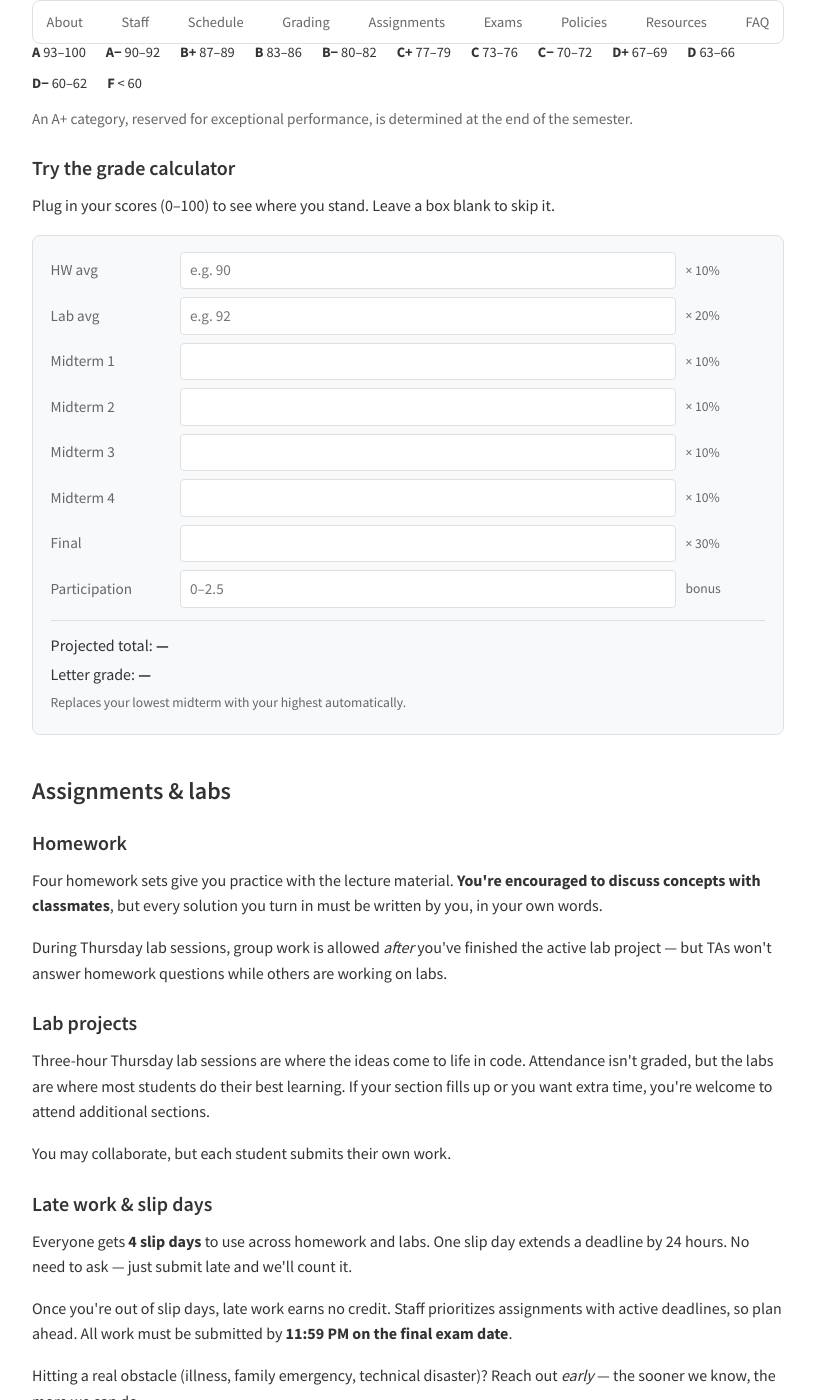
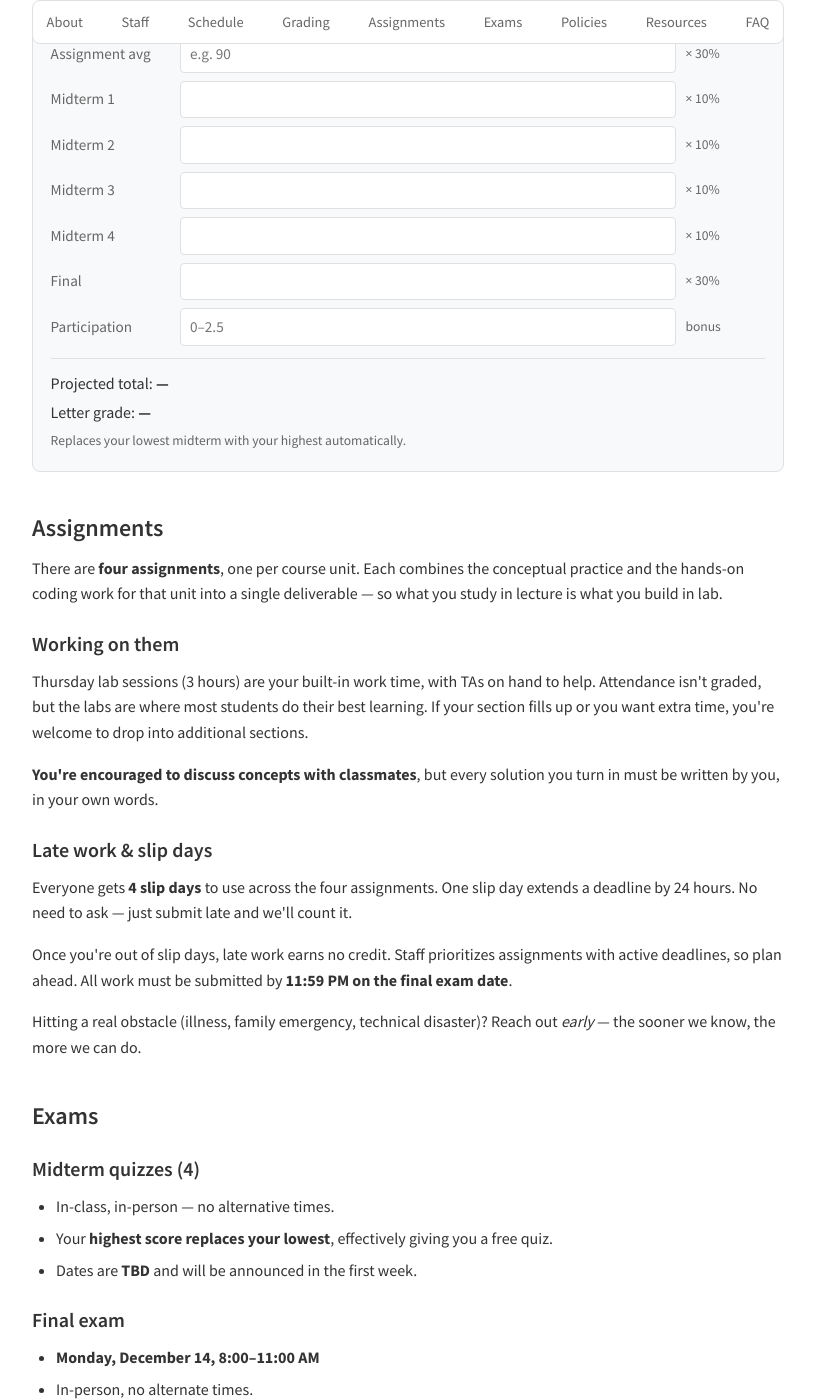
Before and after one commit to rossgreer/rossgreer.github.io, a Jekyll site: the page built from cse185.md, in a window 1280 px wide and 1400 px high, scrolled down 2268 px. Shown: the whole window, without its empty margins (232-1047 px from the left). Built offline with Jekyll 4.4.1, drawn with Linux system fonts in a browser that asks for light colours; some web fonts are replaced; some of the changed text lies outside the part shown.

Commit message:
CSE 185: combine HW/lab into 4 unified assignments, TAs TBD
Merges homework (10%) and lab projects (20%) into a single Assignments
component (4 × 7.5% = 30%). Removes prior TA names — to be announced.

Co-Authored-By: Claude Opus 4.7 <noreply@anthropic.com>

```diff
--- a/cse185.md
+++ b/cse185.md
@@ -35,7 +35,7 @@ permalink: /teaching/cse185/
   <div class="qf-card">
     <div class="qf-label">Slip Days</div>
     <div class="qf-value">4 total</div>
-    <div class="qf-sub">For HW &amp; labs</div>
+    <div class="qf-sub">For assignments</div>
   </div>
   <div class="qf-card">
     <div class="qf-label">Lab</div>
@@ -76,16 +76,9 @@ permalink: /teaching/cse185/
       <div class="staff-detail"><a href="mailto:rossgreer@ucmerced.edu">rossgreer@ucmerced.edu</a></div>
     </div>
     <div class="staff-card">
-      <div class="staff-role">Teaching Assistant</div>
-      <div class="staff-name">Tiancheng Shen</div>
-    </div>
-    <div class="staff-card">
-      <div class="staff-role">Teaching Assistant</div>
-      <div class="staff-name">Fang Chen</div>
-    </div>
-    <div class="staff-card">
-      <div class="staff-role">Teaching Assistant</div>
-      <div class="staff-name">Weijie Lyu</div>
+      <div class="staff-role">Teaching Assistants</div>
+      <div class="staff-name">TBD</div>
+      <div class="staff-detail">Announced before the semester begins</div>
     </div>
   </div>
   <p class="staff-note"><strong>How to reach us:</strong> use <strong>Piazza</strong> for course questions so the whole class benefits. Use email only for private matters (grading concerns, accommodations, personal circumstances).</p>
@@ -93,7 +86,7 @@ permalink: /teaching/cse185/
 
 <section id="schedule" class="syllabus-section">
   <h2>Key dates</h2>
-  <p class="muted">Homework and midterm dates are tentative and will be confirmed in the first week. Final exam date is set by the registrar.</p>
+  <p class="muted">Assignment and midterm dates are tentative and will be confirmed in the first week. Final exam date is set by the registrar.</p>
   <div class="dates-grid">
     <div class="date-item tbd">
       <div class="date-when">TBD</div>
@@ -113,11 +106,7 @@ permalink: /teaching/cse185/
     </div>
     <div class="date-item tbd">
       <div class="date-when">TBD</div>
-      <div class="date-what"><strong>HW 1&ndash;4 due dates</strong></div>
-    </div>
-    <div class="date-item tbd">
-      <div class="date-when">TBD</div>
-      <div class="date-what"><strong>Lab Projects 1&ndash;4 due dates</strong></div>
+      <div class="date-what"><strong>Assignments 1&ndash;4 due dates</strong></div>
     </div>
     <div class="date-item final">
       <div class="date-when">Mon, Dec 14</div>
@@ -131,14 +120,9 @@ permalink: /teaching/cse185/
 
   <div class="grade-breakdown">
     <div class="grade-row">
-      <div class="grade-label">Homework (4 &times; 2.5%)</div>
-      <div class="grade-bar"><div class="grade-fill" style="width:10%"></div></div>
-      <div class="grade-pct">10%</div>
-    </div>
-    <div class="grade-row">
-      <div class="grade-label">Lab Projects (4 &times; 5%)</div>
-      <div class="grade-bar"><div class="grade-fill" style="width:20%"></div></div>
-      <div class="grade-pct">20%</div>
+      <div class="grade-label">Assignments (4 &times; 7.5%)</div>
+      <div class="grade-bar"><div class="grade-fill" style="width:30%"></div></div>
+      <div class="grade-pct">30%</div>
     </div>
     <div class="grade-row">
       <div class="grade-label">Midterm Quizzes (4 &times; 10%)</div>
@@ -179,8 +163,7 @@ permalink: /teaching/cse185/
   <h3>Try the grade calculator</h3>
   <p>Plug in your scores (0&ndash;100) to see where you stand. Leave a box blank to skip it.</p>
   <div class="calc">
-    <div class="calc-row"><label>HW avg</label><input type="number" min="0" max="100" id="calc-hw" placeholder="e.g. 90"><span class="calc-weight">&times; 10%</span></div>
-    <div class="calc-row"><label>Lab avg</label><input type="number" min="0" max="100" id="calc-lab" placeholder="e.g. 92"><span class="calc-weight">&times; 20%</span></div>
+    <div class="calc-row"><label>Assignment avg</label><input type="number" min="0" max="100" id="calc-assign" placeholder="e.g. 90"><span class="calc-weight">&times; 30%</span></div>
     <div class="calc-row"><label>Midterm 1</label><input type="number" min="0" max="100" id="calc-m1"><span class="calc-weight">&times; 10%</span></div>
     <div class="calc-row"><label>Midterm 2</label><input type="number" min="0" max="100" id="calc-m2"><span class="calc-weight">&times; 10%</span></div>
     <div class="calc-row"><label>Midterm 3</label><input type="number" min="0" max="100" id="calc-m3"><span class="calc-weight">&times; 10%</span></div>
@@ -196,18 +179,16 @@ permalink: /teaching/cse185/
 </section>
 
 <section id="assignments" class="syllabus-section">
-  <h2>Assignments &amp; labs</h2>
+  <h2>Assignments</h2>
 
-  <h3>Homework</h3>
-  <p>Four homework sets give you practice with the lecture material. <strong>You're encouraged to discuss concepts with classmates</strong>, but every solution you turn in must be written by you, in your own words.</p>
-  <p>During Thursday lab sessions, group work is allowed <em>after</em> you've finished the active lab project &mdash; but TAs won't answer homework questions while others are working on labs.</p>
+  <p>There are <strong>four assignments</strong>, one per course unit. Each combines the conceptual practice and the hands-on coding work for that unit into a single deliverable &mdash; so what you study in lecture is what you build in lab.</p>
 
-  <h3>Lab projects</h3>
-  <p>Three-hour Thursday lab sessions are where the ideas come to life in code. Attendance isn't graded, but the labs are where most students do their best learning. If your section fills up or you want extra time, you're welcome to attend additional sections.</p>
-  <p>You may collaborate, but each student submits their own work.</p>
+  <h3>Working on them</h3>
+  <p>Thursday lab sessions (3 hours) are your built-in work time, with TAs on hand to help. Attendance isn't graded, but the labs are where most students do their best learning. If your section fills up or you want extra time, you're welcome to drop into additional sections.</p>
+  <p><strong>You're encouraged to discuss concepts with classmates</strong>, but every solution you turn in must be written by you, in your own words.</p>
 
   <h3>Late work &amp; slip days</h3>
-  <p>Everyone gets <strong>4 slip days</strong> to use across homework and labs. One slip day extends a deadline by 24 hours. No need to ask &mdash; just submit late and we'll count it.</p>
+  <p>Everyone gets <strong>4 slip days</strong> to use across the four assignments. One slip day extends a deadline by 24 hours. No need to ask &mdash; just submit late and we'll count it.</p>
   <p>Once you're out of slip days, late work earns no credit. Staff prioritizes assignments with active deadlines, so plan ahead. All work must be submitted by <strong>11:59 PM on the final exam date</strong>.</p>
   <p>Hitting a real obstacle (illness, family emergency, technical disaster)? Reach out <em>early</em> &mdash; the sooner we know, the more we can do.</p>
 </section>
@@ -261,7 +242,7 @@ permalink: /teaching/cse185/
     <p>Not part of participation:</p>
     <ul>
       <li>Filming, photographing, or recording class without permission.</li>
-      <li>Asking homework questions during active lab work time.</li>
+      <li>Disrupting others' work time during lab.</li>
     </ul>
   </details>
 
@@ -318,15 +299,15 @@ permalink: /teaching/cse185/
 
   <details class="faq"><summary>How do I get help when I'm stuck?</summary><p>Post on Piazza first &mdash; classmates and staff respond there, and your question probably helps others too. Come to office hours (Prof. Greer: Wed 5&ndash;6 PM, SE2 209), or grab help during Thursday labs. Email is for private matters.</p></details>
 
-  <details class="faq"><summary>Can I use ChatGPT or Copilot?</summary><p>Not as a solution generator. Pasting AI output as your homework or lab answer counts as an academic integrity violation. Using AI to learn concepts or debug your own code is fine &mdash; the line is what you submit.</p></details>
+  <details class="faq"><summary>Can I use ChatGPT or Copilot?</summary><p>Not as a solution generator. Pasting AI output as your assignment answer counts as an academic integrity violation. Using AI to learn concepts or debug your own code is fine &mdash; the line is what you submit.</p></details>
 
   <details class="faq"><summary>What if I miss a midterm?</summary><p>There are no make-up midterms. The good news: your highest midterm score replaces your lowest, so missing one is effectively your "drop." If something serious happens, contact Prof. Greer right away.</p></details>
 
   <details class="faq"><summary>What if I have a conflict with the final exam?</summary><p>Report it <strong>before the first midterm</strong> so we can plan ahead. The final is December 14, 8&ndash;11 AM. There are no alternate times unless your conflict was reported and approved early.</p></details>
 
-  <details class="faq"><summary>How do slip days work?</summary><p>You get 4 slip days total. Each one extends a homework or lab deadline by 24 hours. Just submit late &mdash; we'll count them automatically. No request needed.</p></details>
+  <details class="faq"><summary>How do slip days work?</summary><p>You get 4 slip days total to spend across the four assignments. Each one extends a deadline by 24 hours. Just submit late &mdash; we'll count them automatically. No request needed.</p></details>
 
-  <details class="faq"><summary>Can I collaborate on homework?</summary><p>You can &mdash; and should &mdash; discuss concepts with other students. But you must write your own solutions in your own words. If you can't explain it to me on the spot, you don't own the solution yet.</p></details>
+  <details class="faq"><summary>Can I collaborate on assignments?</summary><p>You can &mdash; and should &mdash; discuss concepts with other students. But you must write your own solutions in your own words. If you can't explain it to me on the spot, you don't own the solution yet.</p></details>
 
   <details class="faq"><summary>Do I have to come to lecture / lab?</summary><p>Attendance isn't graded, but the lab is where most students cement what they learned in lecture. We strongly recommend showing up. Bonus participation points reward active engagement.</p></details>
 
@@ -336,13 +317,12 @@ permalink: /teaching/cse185/
 
   <details class="faq"><summary>Can I record lectures?</summary><p>No filming, photographing, or audio recording of lectures without permission. If you need a recording for accessibility reasons, work through Student Accessibility Services.</p></details>
 
-  <details class="faq"><summary>Where will the schedule appear once dates are set?</summary><p>On this page and on Piazza. We'll announce midterm and homework dates in the first week of class.</p></details>
+  <details class="faq"><summary>Where will the schedule appear once dates are set?</summary><p>On this page and on Piazza. We'll announce midterm and assignment dates in the first week of class.</p></details>
 </section>
 
 <script>
 (function() {
-  var ids = ['hw','lab','m1','m2','m3','m4','final','part'];
-  var weights = { hw: 10, lab: 20, m1: 10, m2: 10, m3: 10, m4: 10, final: 30 };
+  var ids = ['assign','m1','m2','m3','m4','final','part'];
   function letter(t) {
     if (t >= 93) return 'A';
     if (t >= 90) return 'A−';
@@ -364,7 +344,7 @@ permalink: /teaching/cse185/
     return isNaN(v) ? null : v;
   }
   function recompute() {
-    var hw = getVal('hw'), lab = getVal('lab');
+    var assign = getVal('assign');
     var ms = [getVal('m1'), getVal('m2'), getVal('m3'), getVal('m4')];
     var fin = getVal('final');
     var part = getVal('part') || 0;
@@ -381,8 +361,7 @@ permalink: /teaching/cse185/
     }
 
     var total = 0, anyFilled = false;
-    if (hw !== null) { total += hw * 0.10; anyFilled = true; }
-    if (lab !== null) { total += lab * 0.20; anyFilled = true; }
+    if (assign !== null) { total += assign * 0.30; anyFilled = true; }
     for (var j = 0; j < 4; j++) {
       if (msUsed[j] !== null) { total += msUsed[j] * 0.10; anyFilled = true; }
     }
```
